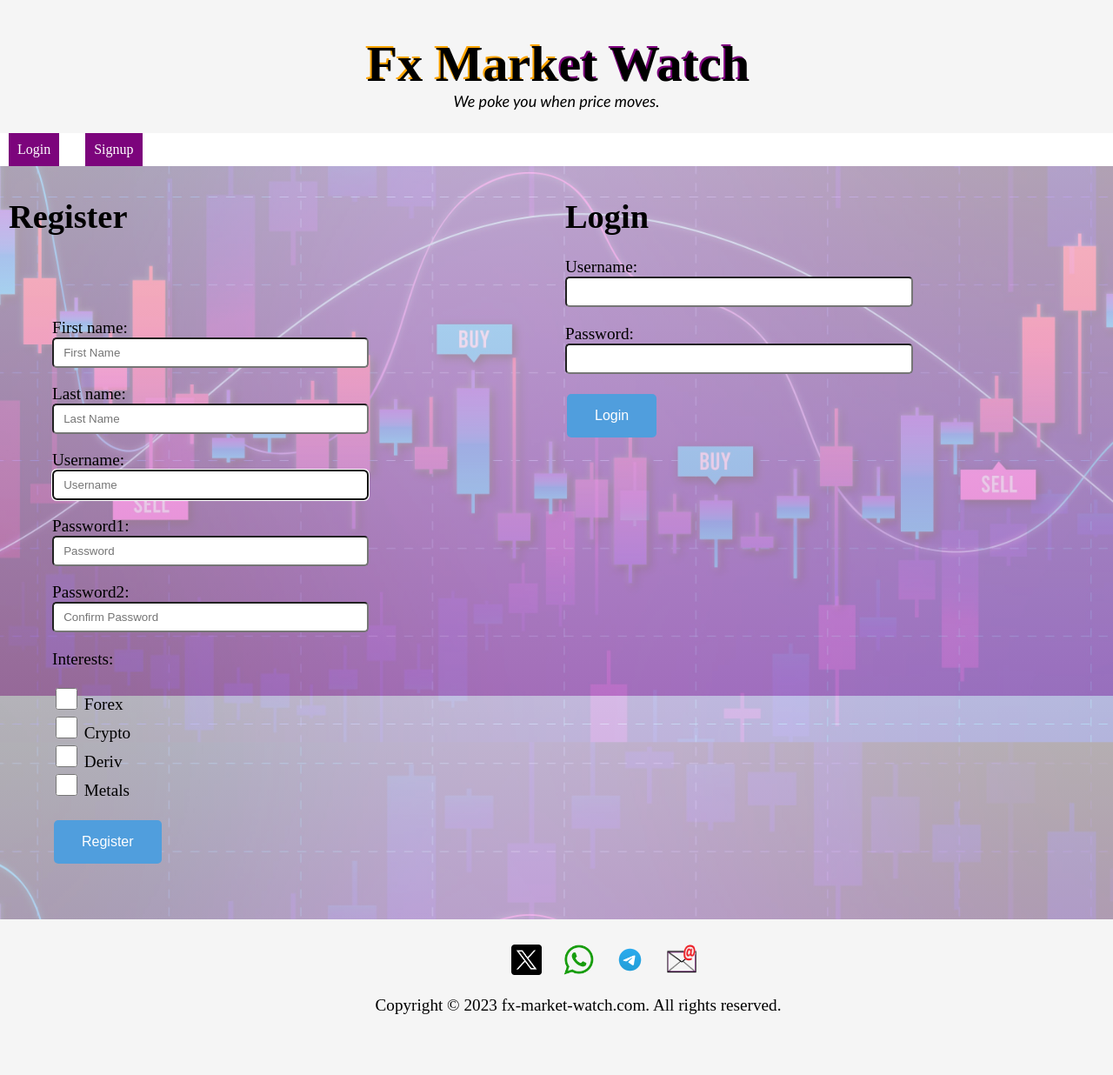
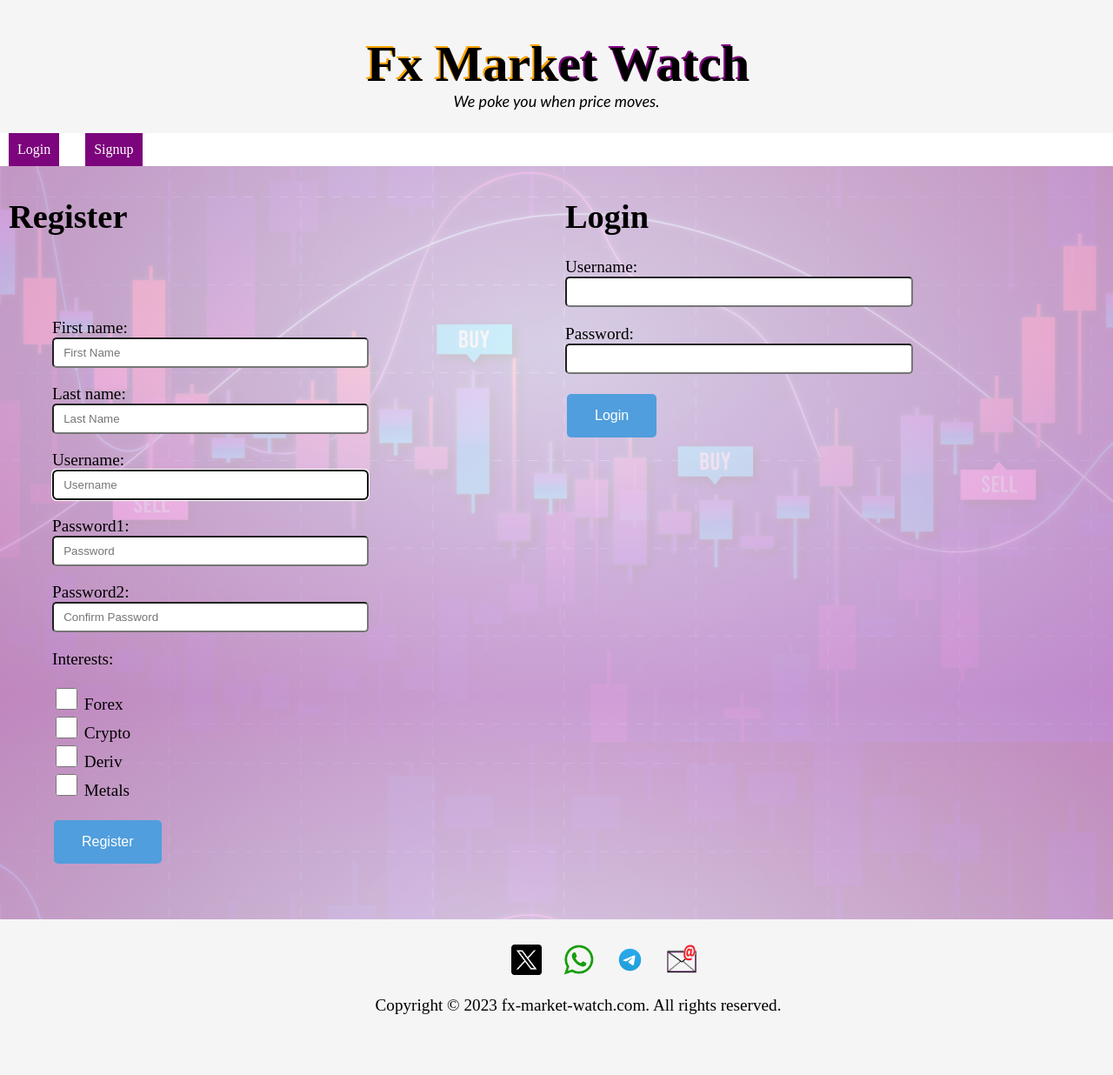
Before and after one commit to georgeeset/fx-price-watch, a Django app: page / in a window 1280 px wide. Shown: the whole page at 87% size. Run offline with Django 4.2, Linux system fonts and the light colour scheme.

Commit message:
background color adjstmment
navbar and header separated

telegram api query bug fixed

```diff
--- a/fx_market_watch/templates/alert_methods_page.html
+++ b/fx_market_watch/templates/alert_methods_page.html
@@ -2,6 +2,7 @@
 
 {% block content %}
 
+{% include 'partials/_header.html' %}
 {% include 'partials/_navbar.html' %}
 <br><br>
 
@@ -11,7 +12,7 @@
         <div class="splitColumn">
             <div class="center">
           <div>
-            <h3>Active Alert Methods</h3>
+            <h3>Active Alert Medium</h3>
           </div>
 
 
@@ -70,7 +71,7 @@
         </div>
         <div class="splitColumn">
           <div>
-            <h3>Add/Update Method</h3>
+            <h3>Add/Update Medium</h3>
           </div>
         `
         <div>
--- a/fx_market_watch/templates/create_alert_page.html
+++ b/fx_market_watch/templates/create_alert_page.html
@@ -2,13 +2,15 @@
 
 {% block content %}
 
+{% include 'partials/_header.html' %}
 {% include 'partials/_navbar.html' %}
 
+<div class='centerForm'>
 <form method='post'>
     {% csrf_token %}
     {{ form.as_p }}
     <label for="medium">Alert Medium</label>
-    <select name="alert_medium" id="medium">
+    <select name="alert_medium" id="medium" class='form-control'>
         {% for choice in user_alert_medium%}
         <option value={{ choice.alert_type }}>{{ choice }}</option>
         {% endfor %}
@@ -17,4 +19,5 @@
     <br>
     <input type='submit', name='add' value='Add Alert'>
 </form>
+</div>
 {%endblock%}
--- a/fx_market_watch/templates/delete_confirmation.html
+++ b/fx_market_watch/templates/delete_confirmation.html
@@ -2,7 +2,7 @@
 
 {% block content %}
 
-{% include 'partials/_navbar.html' %}
+{% include 'partials/_header.html' %}
 
 <div class="center">
     <h1 class="warning">Delete Alert</h1>
--- a/fx_market_watch/templates/edit_alert_page.html
+++ b/fx_market_watch/templates/edit_alert_page.html
@@ -2,6 +2,7 @@
 
 {% block content %}
 
+{% include 'partials/_header.html' %}
 {% include 'partials/_navbar.html' %}
 
 <form method='post'>
--- a/fx_market_watch/templates/index.html
+++ b/fx_market_watch/templates/index.html
@@ -5,22 +5,8 @@
     <img class="bana" src="../static/styles/imgs/fxmarketwatch1.png" alt="FX MARKET WATCH logo">
 <div> {% endcomment %}
 
-<div class="banner-head">
-  <div class="banner">
-      Fx Market Watch
-  </div>
-  <div class="slogan">
-    We poke you when price moves.
-  </div>
-</div>
-
-<div  class="navbar">
-  <ul class="menu">
-      <li ><a class="item" href=""> Login</a></li>
-      <li ><a class="item" href="">Signup</a></li>
-
-  </ul>
-</div>
+  {% include 'partials/_header.html' %}
+  {% include 'partials/_indexnavbar.html' %}
 
   <div class="splitRow">
     <div class="splitColumn">
--- a/fx_market_watch/templates/partials/_header.html
+++ b/fx_market_watch/templates/partials/_header.html
@@ -1,3 +1,8 @@
-<div>
-    head without menu
-</div>
+<div class="banner-head">
+    <div class="banner">
+        Fx Market Watch
+    </div>
+    <div class="slogan">
+      We poke you when price moves.
+    </div>
+  </div>
--- /dev/null
+++ b/fx_market_watch/templates/partials/_indexnavbar.html
@@ -0,0 +1,8 @@
+
+  <div  class="navbar">
+    <ul class="menu">
+        <li ><a class="item" href=""> Login</a></li>
+        <li ><a class="item" href="">Signup</a></li>
+
+    </ul>
+  </div>
--- a/fx_market_watch/templates/signup_success.html
+++ b/fx_market_watch/templates/signup_success.html
@@ -2,6 +2,7 @@
 
 {% block content %}
 
+{% include 'partials/_header.html' %}
 
 <p> Congratulations {{ first_name }} {{ last_name }} </p>
 <p> Your signup was successful </p>
--- a/fxmktwatch/models.py
+++ b/fxmktwatch/models.py
@@ -202,20 +202,22 @@ class WhatsappAlertForm(forms.Form):
     }))
 
 class CodeVerificationForm(forms.Form):
-    code = forms.IntegerField(required=True)
+    code = forms.IntegerField(required=True, widget=forms.NumberInput(attrs={
+        'class': 'form-control'
+    }))
 
 class AlertForm(forms.Form):
 
-    currency_pair = forms.CharField(max_length=10, required=True, widget=forms.Select(choices=CURRENCY_CHOICES) )
-    condition = forms.CharField(max_length=50, required=True, widget=forms.Select(choices=CONDITION_CHOICES))
+    currency_pair = forms.CharField(max_length=10, required=True, widget=forms.Select(choices=CURRENCY_CHOICES, attrs={ 'class':'form-control'}) )
+    condition = forms.CharField(max_length=50, required=True, widget=forms.Select(choices=CONDITION_CHOICES, attrs={ 'class':'form-control'}))
 
-    target_price = forms.FloatField(required=True, initial=0.001, widget=forms.NumberInput(attrs={'id': 'form_homework', 'step': "0.001"}))
+    target_price = forms.FloatField(required=True, initial=0.001, widget=forms.NumberInput(attrs={'id': 'float_form', 'class':'form-control'}))
 
-    timeframe = forms.CharField(max_length=4, required=True, widget=forms.Select(choices=TIMEFRAME_CHOICES))
-    repeat_alarm = forms.IntegerField(required=True, min_value=1)
-    expiration_unit = forms.CharField(max_length=10, required=True, widget=forms.Select(choices=TIMEUNIT_CHOICES))
-    expiration_value = forms.IntegerField(required=True, min_value=1)
-    note = forms.CharField(required=True, max_length=100, min_length=10, widget=forms.Textarea(attrs={'size': '60', }))
+    timeframe = forms.CharField(max_length=4, required=True, widget=forms.Select(choices=TIMEFRAME_CHOICES, attrs={ 'class':'form-control'}))
+    repeat_alarm = forms.IntegerField(required=True, min_value=1, initial=1, widget=forms.NumberInput(attrs={ 'class':'form-control'},))
+    expiration_unit = forms.CharField(max_length=10, required=True, widget=forms.Select(choices=TIMEUNIT_CHOICES, attrs={ 'class':'form-control'}))
+    expiration_value = forms.IntegerField(required=True, min_value=1, initial=1, widget=forms.NumberInput(attrs={ 'class':'form-control'}))
+    note = forms.CharField(required=True, max_length=100, min_length=10, widget=forms.Textarea(attrs={'size': '60', 'class':'form-control'}))
 
 class LoginForm(forms.Form):
     username = forms.CharField(label='Username', widget=forms.TextInput(attrs={
--- a/fxmktwatch/utils/services.py
+++ b/fxmktwatch/utils/services.py
@@ -36,8 +36,9 @@ class TelegramServices:
         else:
             response = requests.post(url).json()
 
-        with open("lastread", "w") as file:
-            file.write(str(response.get('result')[-1].get('update_id')))
+        if response.get('result'):
+            with open("lastread", "w") as file:
+                file.write(str(response.get('result')[-1].get('update_id')))
 
         return response
 
--- a/static/styles/form_style.css
+++ b/static/styles/form_style.css
@@ -41,3 +41,8 @@ input[type=submit]:hover {
     font-size: large;
     color: red;
 }
+
+.centerForm {
+    justify-content: center;
+    padding-left: 30%;
+}
--- a/static/styles/style.css
+++ b/static/styles/style.css
@@ -1,7 +1,7 @@
 
 body {
   background-repeat: no-repeat;
-  background: linear-gradient(rgba(255, 255, 255, 0.7), rgba(212, 149, 209, 0.7)), url("imgs/background.jpg");
+  background: repeating-radial-gradient(rgba(255, 255, 255, 0.8), rgba(212, 149, 209, 0.9)), url("imgs/background.jpg");
   background-size: cover;
   margin: 0;
   padding: 0;
```
Also changed, not shown: fx_market_watch/templates/partials/_navbar.html (+2 -9 lines), fx_market_watch/templates/user_page.html (+4 -3 lines), 1 other file.
